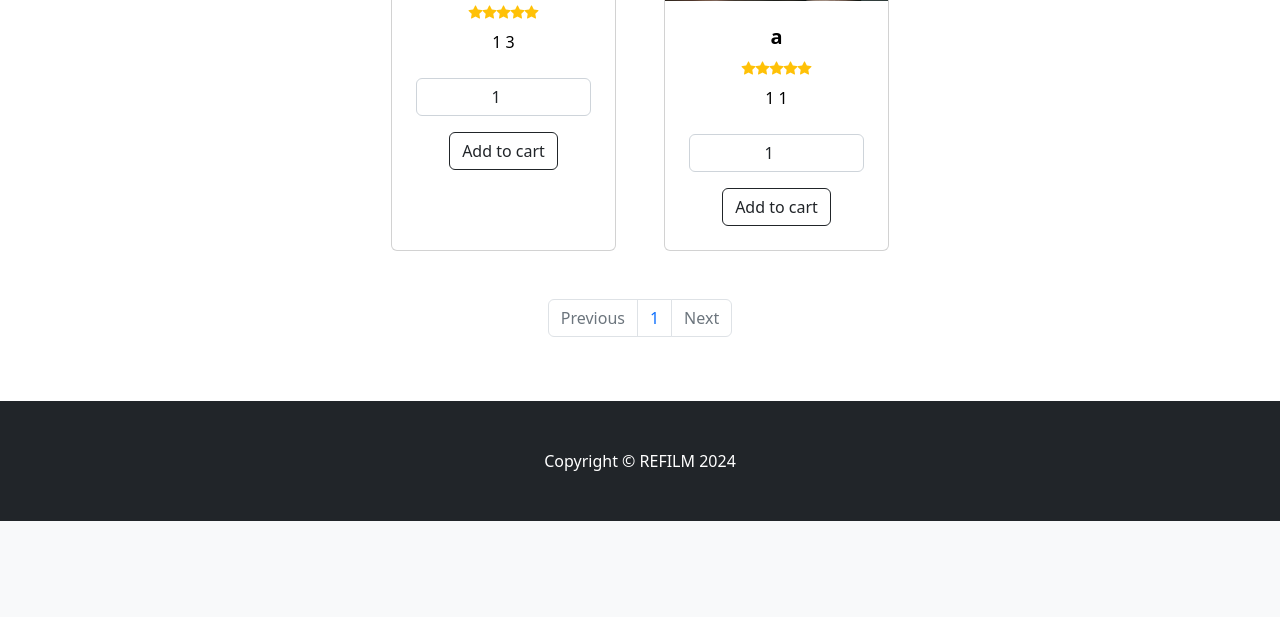
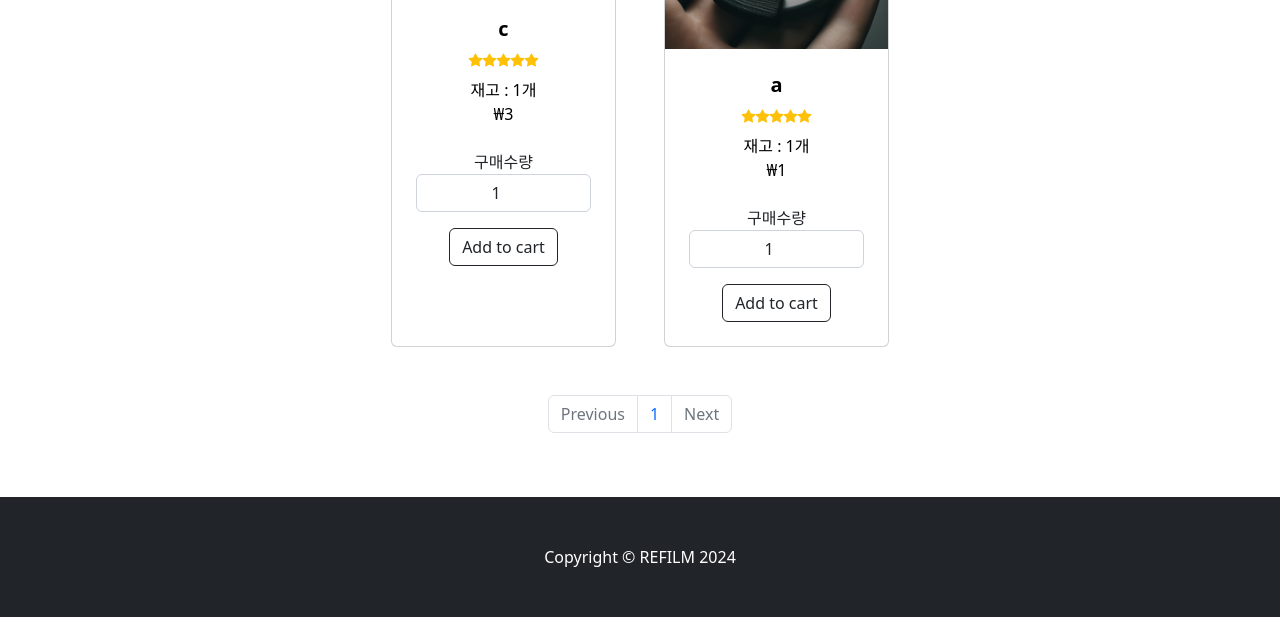
Before and after one commit to Prism194/-------, a Flask app: page /all_products in a window 1280 px wide. Shown: the part 967-1584 px from the top of the page. Before the commit the page ends 1488 px from the top, so only its background shows below. Run offline with Flask 3, Linux system fonts and the light colour scheme; data comes from the database, SQL or seed files in the repository; some libraries are stand-ins or nearby versions.

Commit message:
add picture and etc

```diff
--- a/app.py
+++ b/app.py
@@ -27,7 +27,7 @@ db = SQL("sqlite:///info.db")
 PER_PAGE = 5
 
 # products pages
-PER_PAGE_PRODUCTS = 7
+PER_PAGE_PRODUCTS = 8
 
 #index pages
 PER_PAGE_INDEX = 8
--- a/templates/all_products.html
+++ b/templates/all_products.html
@@ -26,8 +26,8 @@
                                                 <div class="bi-star-fill"></div>
                                             </div>
                                             <!-- Product quantity, price-->
-                                            {{ product.quantity }}
-                                            {{ product.price }}
+                                            재고 : {{ product.quantity }}개
+                                            <br>₩{{ product.price }}
                                         </div>
                                     </div>
                                 </a>
@@ -35,7 +35,7 @@
                                 <form action="/add_to_cart/{{ product.product_id }}" method="post">
                                     <div class="card-footer p-4 pt-0 border-top-0 bg-transparent">
                                         <div class="text-center">
-                                            <input type="number" name="quantity" value="1" min="1" max="{{ product.quantity }}" class="form-control text-center mb-3" required>
+                                            구매수량 <input type="number" name="quantity" value="1" min="1" max="{{ product.quantity }}" class="form-control text-center mb-3" required>
                                             <button type="submit" class="btn btn-outline-dark mt-auto">Add to cart</button>
                                         </div>
                                     </div>
--- a/templates/index.html
+++ b/templates/index.html
@@ -35,8 +35,8 @@
                                                 <div class="bi-star-fill"></div>
                                             </div>
                                             <!-- Product quantity, price-->
-                                            {{ product.quantity }}
-                                            {{ product.price }}
+                                            재고 : {{ product.quantity }}개
+                                            <br>₩{{ product.price }}
                                         </div>
                                     </div>
                                 </a>
--- a/templates/manage.html
+++ b/templates/manage.html
@@ -27,7 +27,7 @@
                         <td>{{ product.index }}</td>
                         <td>{{ product.product_name }}</td>
                         <td>{{ product.quantity }}</td>
-                        <td>{{ product.price }}</td>
+                        <td>₩{{ product.price }}</td>
                         <td style="text-align:center"><a href="edit/{{ product.product_id }}"><i class="fa-solid fa-pen-to-square"></i></a></td>
                         <td style="text-align:center"><a href="delete/{{ product.product_id }}"><i class="fa-solid fa-trash"></i></a></td>
                     </tr>
```
Also changed, not shown: static/product_images/product15.webp (added), static/product_images/product16.webp (added), static/product_images/product17.webp (added), static/product_images/product20.webp (added), static/product_images/product28.webp (added), static/product_images/product29.webp (added).
